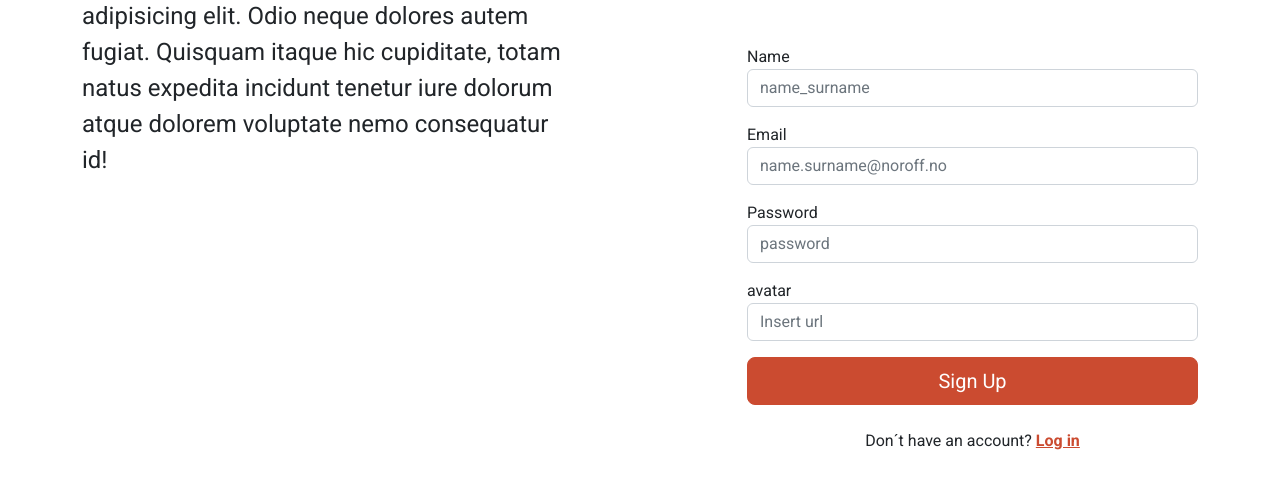
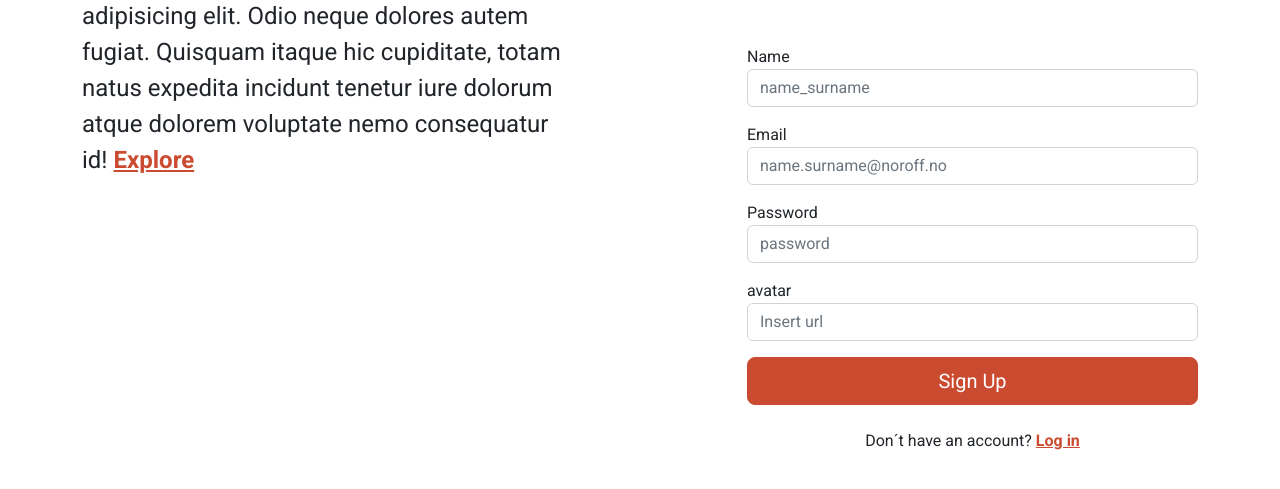
Before and after one commit to sayeda-chattopadhyay/BidAbhi-Auction, a website with bundled scripts: page signup.html in a window 1280 px wide. Shown: the part 241-730 px from the top of the page. Built offline with nearby package versions, Linux system fonts and the light colour scheme.

Commit message:
adds explore links

```diff
--- a/signup.html
+++ b/signup.html
@@ -34,6 +34,7 @@
             dolores autem fugiat. Quisquam itaque hic cupiditate, totam natus
             expedita incidunt tenetur iure dolorum atque dolorem voluptate nemo
             consequatur id!
+            <a href="/index.html"><strong>Explore</strong></a>
           </p>
         </div>
         <div class="col-12 col-md-5">
```
